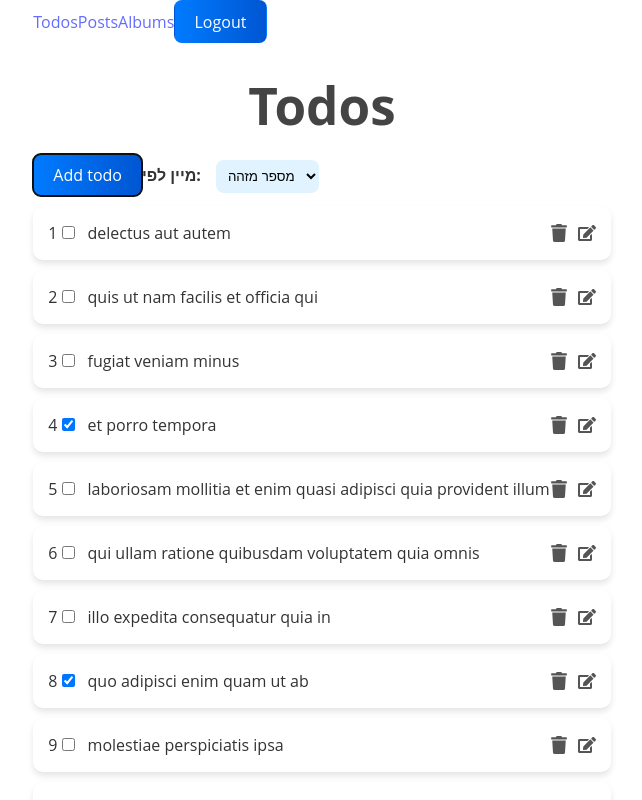
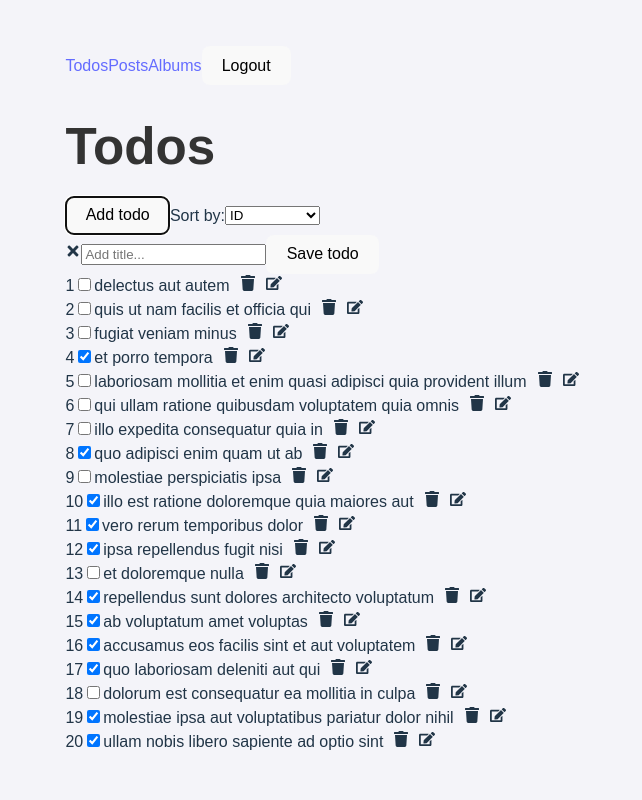
Before and after one commit to dinais/React-Second-Project, a React (Vite) app: page /home/1/todos in a window 1280 px wide. Both pictures are taken after a click on the button "Add todo". Shown: the top 800 px of the page, without its empty margins (318-960 px from the left). Built offline with nearby package versions, Linux system fonts and the light colour scheme; data requests are answered from the project's data file.

Commit message:
Resolved merge conflicts and applied stash

```diff
--- a/src/App.jsx
+++ b/src/App.jsx
@@ -7,12 +7,12 @@ import Posts from "./pages/posts";
 import Todos from "./pages/todos";
 import Albums from "./pages/albums";
 function App() {
-  const currentUser = localStorage.getItem("currentUser");
+  const currentUser = JSON.parse(localStorage.getItem("currentUser"));
 
   return (
     <Router>
       <Routes>
-        <Route path="/" element={<Navigate to={currentUser ? "/home" : "/login"} />} />
+        <Route path="/" element={<Navigate to={currentUser ? `/home/${currentUser}` : "/login"} />} />
         <Route path="/login" element={<Login />} />
         <Route path="/register" element={<Register />} />
         <Route path="/home/:id/*" element={<Home />} >
--- a/src/pages/CompleteProfile.jsx
+++ b/src/pages/CompleteProfile.jsx
@@ -54,10 +54,6 @@ export default function CompleteProfile() {
       },
     };
 
-    console.log("Updated User:", JSON.stringify(updatedUser, null, 2));
-
-    localStorage.setItem("currentUser", JSON.stringify(updatedUser,null,2));
-
     try {
       const response = await fetch("http://localhost:3000/users", {
         method: "POST",
@@ -67,6 +63,7 @@ export default function CompleteProfile() {
       const addedUser = await response.json();
       console.log('User ID:', addedUser.id);
       if (response.ok) {
+        localStorage.setItem("currentUser", JSON.stringify(addedUser.id));
         alert("הפרופיל עודכן בהצלחה");
         navigate(`/home/${addedUser.id}`);} else {
         alert("שגיאה בעדכון פרטי המשתמש");
--- a/src/pages/Home.jsx
+++ b/src/pages/Home.jsx
@@ -1,8 +1,8 @@
-import { Link, useNavigate, useParams, Outlet } from "react-router-dom";
+import { Link, useNavigate, Outlet } from "react-router-dom";
 function Home() {
   const navigate = useNavigate();
-  //const currentUser = JSON.parse(localStorage.getItem("currentUser"));
-  const { id } = useParams();
+  const id = JSON.parse(localStorage.getItem("currentUser"));
+  //const { id } = useParams();
   console.log(id);
   const handleLogout = () => {
     localStorage.removeItem("currentUser");
--- a/src/pages/Login.jsx
+++ b/src/pages/Login.jsx
@@ -15,7 +15,7 @@ export default function Login() {
             alert("User does not exist in the system");
         } else if (user) {
             if (user.website === password) {
-                localStorage.setItem("currentUser", JSON.stringify(user));
+                localStorage.setItem("currentUser", JSON.stringify(user.id));
                 navigate(`/home/${user.id}`);
             } else {
                 alert("One or more of the details are incorrect");
--- a/src/pages/todos.jsx
+++ b/src/pages/todos.jsx
@@ -1,14 +1,15 @@
 import { useEffect, useState } from "react";
 import { useParams } from "react-router-dom";
-import { FaTrash, FaEdit } from 'react-icons/fa';
-import "./todos.css";
+import { FaTrash, FaEdit, FaTimes } from 'react-icons/fa';
 
 export default function Todos() {
   const { id } = useParams();
   const [userTodos, setUserTodos] = useState([]);
+  const [isAddTodoOpen, setIsAddTodoOpen] = useState(false);
+  const [newTodo, setNewTodo] = useState({ userId: id, title: "",completed:false });
   const [loading, setLoading] = useState(true);
   const [editingTodo, setEditingTodo] = useState(null);
-
+  const [criterion, setCriterion] = useState('id');
   useEffect(() => {
     const fetchTodos = async () => {
       try {
@@ -78,11 +79,12 @@ export default function Todos() {
   };
 
   const handleChangeSort = (event) => {
-    sortItems(event.target.value);
+    setCriterion(event.target.value)
+    const sortedTodos = sortItems(event.target.value, [...userTodos]);
+    setUserTodos(sortedTodos);
   };
-
-  const sortItems = (criterion) => {
-    let sortedItems = [...userTodos];
+  const sortItems = (criterion, items) => {
+    const sortedItems = [...items];
     switch (criterion) {
       case 'id':
         sortedItems.sort((a, b) => a.id - b.id);
@@ -99,33 +101,70 @@ export default function Todos() {
       default:
         break;
     }
-    setUserTodos(sortedItems);
+    return sortedItems;
   };
-
-  const handleClickAddButton = () => {
-    // Add todo logic
+  const addTodoToServer = async () => {
+    const response = await fetch("http://localhost:3000/todos", {
+      method: "POST",
+      headers: { "Content-Type": "application/json" },
+      body: JSON.stringify(newTodo),
+    });
+    const addedTodo = await response.json();
+    console.log(addedTodo);
+    if (response.ok) {
+      setUserTodos((prevTodos) => {
+        const updatedTodos = [...prevTodos, addedTodo];
+        return sortItems(criterion, updatedTodos);
+      })
+      setIsAddTodoOpen(false)
+      setNewTodo({ userId: id, title: "" });
     }
-
+  }
+  const addTodo = () => {
+    if (newTodo.title != "") {
+      addTodoToServer();
+    }
+  }
+  const handleAddTodoInput = (e) => {
+    const { value } = e.target;
+    setNewTodo((prevState) => ({
+      ...prevState,
+      title: value
+    }));
+  };
+  const addTodoClicked = () => {
+    setIsAddTodoOpen(true)
+  }
   return (
     <div>
       <h1>Todos</h1>
       {loading ? (
         <p>Loading...</p>
       ) : (
-        (userTodos.length > 0) ?
+        userTodos.length > 0 ? (
           <div>
-            <button onClick={handleClickAddButton} className="add-todo">Add todo</button>
-            <label htmlFor="sort-select">מיין לפי:</label>
+            <button onClick={addTodoClicked}>Add todo</button>
+            <label htmlFor="sort-select">Sort by:</label>
             <select id="sort-select" onChange={handleChangeSort}>
-              <option value="id">מספר מזהה</option>
-              <option value="alphabetical">אלפביתי</option>
-              <option value="performance">ביצוע</option>
-              <option value="random">אקראי</option>
+              <option value="id">ID</option>
+              <option value="alphabetical">Alphabetical</option>
+              <option value="performance">Completion</option>
+              <option value="random">Random</option>
             </select>
+            {isAddTodoOpen && (
+              <div>
+                <FaTimes
+                  onClick={() => setIsAddTodoOpen(false)}
+                />
+                <input name="title" onChange={handleAddTodoInput} type="text" value={newTodo.title} placeholder="Add title..." />
+                <button onClick={addTodo}>Save todo</button>
+              </div>
+            )}
             {userTodos.map((todo) => (
-              <div className="todo-container" key={todo.id}>
+              <div key={todo.id}>
+                {editingTodo && editingTodo.id === todo.id ? (
+                  <div>
                     {todo.id}
-                <div className="todo-header">
                     <input
                       type="checkbox"
                       id={`todo-${todo.id}`}
@@ -133,9 +172,7 @@ export default function Todos() {
                       checked={todo.completed}
                       onChange={() => handleCheckboxChange(todo.id)}
                     />
-                  {editingTodo && editingTodo.id === todo.id ? (
-                    <div className="todo-edit">
-                      <input className="editingTodo"
+                    <input
                       type="text"
                       defaultValue={todo.title}
                       id={`edit-${todo.id}`}
@@ -147,31 +184,36 @@ export default function Todos() {
                     </button>
                   </div>
                 ) : (
-
-                    <div className="todo-title">
+                  <div>
+                    {todo.id}
+                    <input
+                      type="checkbox"
+                      id={`todo-${todo.id}`}
+                      value={todo.title}
+                      checked={todo.completed}
+                      onChange={() => handleCheckboxChange(todo.id)}
+                    />
                     {todo.title}
-                    </div>
-                  )}
-                  <div className="todo-actions">
                     <FaTrash
-                      style={{ cursor: 'pointer' }}
+                      style={{ marginLeft: '10px', cursor: 'pointer' }}
                       onClick={() => handleTrashClick(todo.id)}
                     />
                     <FaEdit
-                      style={{ cursor: 'pointer' }}
+                      style={{ marginLeft: '10px', cursor: 'pointer' }}
                       onClick={() => handleEditClick(todo)}
                     />
                   </div>
-                </div>
+                )}
               </div>
             ))}
-          </div> :
+          </div>
+        ) : (
           <div>
-            <button onClick={handleClickAddButton}>Add todo</button>
-            <div>No todos yet! Make some...</div>
+            <button onClick={() => setIsAddTodoOpen(true)}>Add todo</button>
+            <div>No todos yet! Create some...</div>
           </div>
+        )
       )}
     </div>
   );
 }
-// }
```
Also changed, not shown: src/pages/Add.jsx (deleted, +0 -12 lines), db.json. Lines whose indentation alone changed are shown as unchanged.
